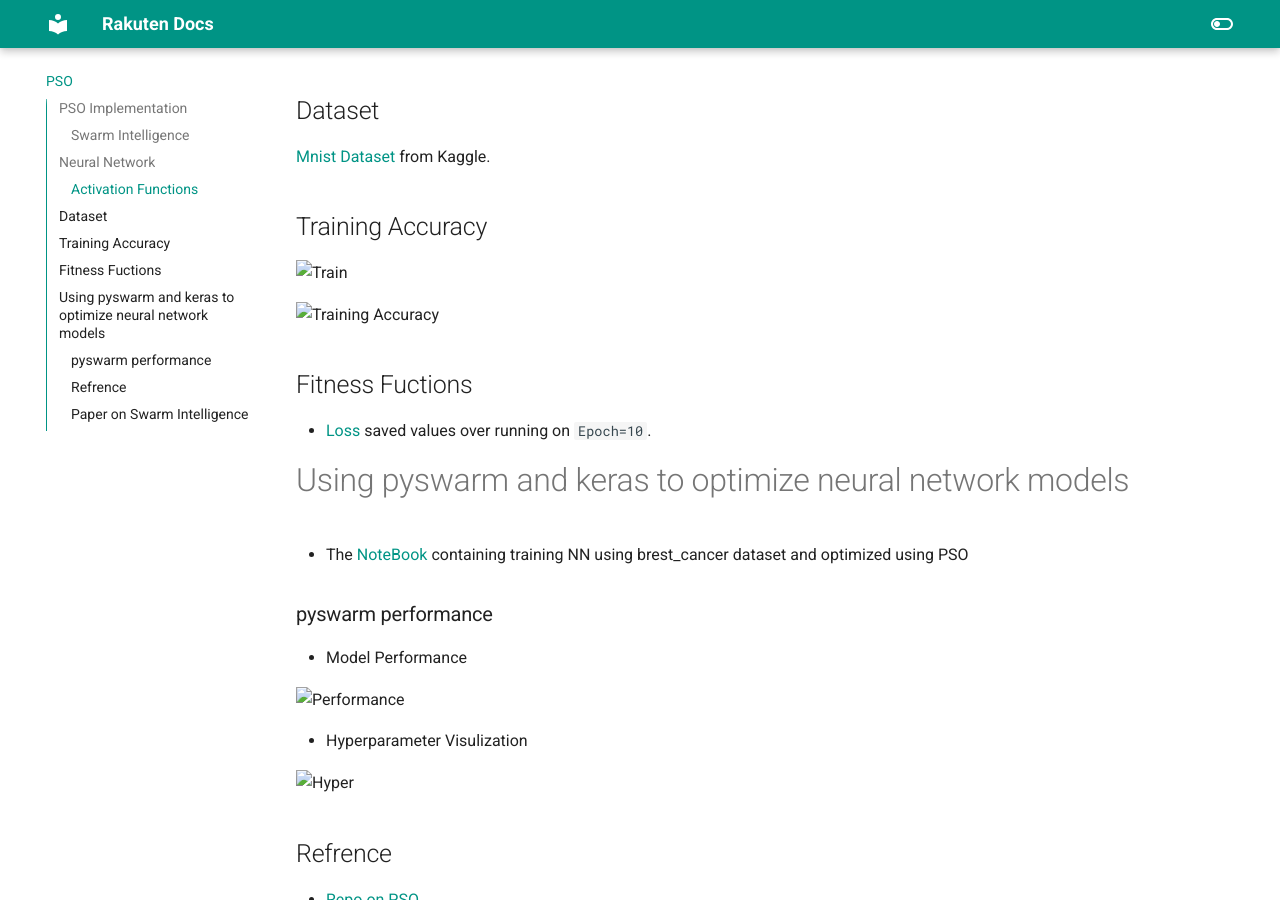
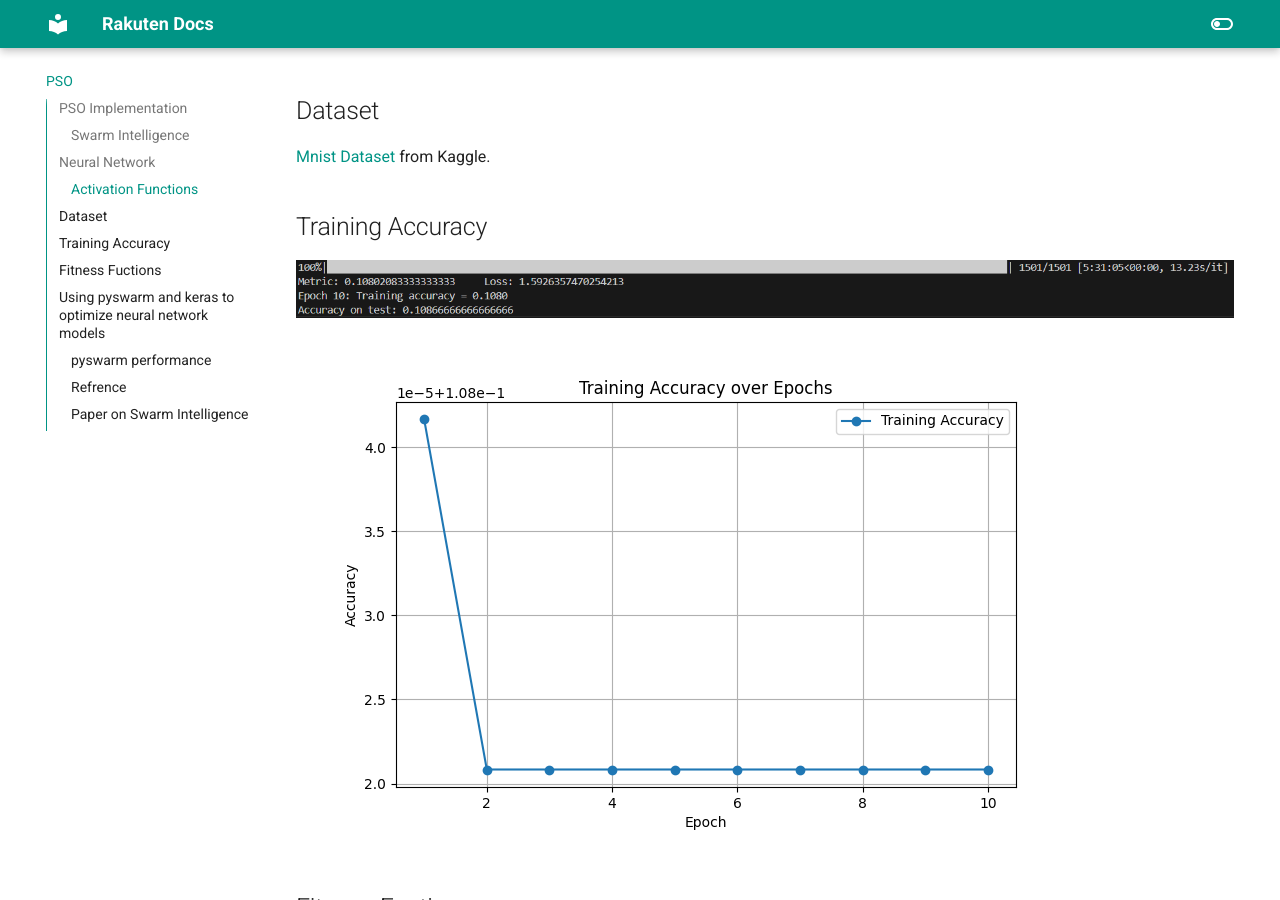
Before and after one commit to iamrajharshit/ProjectRakuten, an MkDocs documentation site: the page built from docs/pso.md, in a window 1280 px wide and 900 px high, scrolled down 4018 px. Built offline with MkDocs 1.6.1 and Material for MkDocs 9.7.7, drawn with Linux system fonts in a browser that asks for light colours.

Commit message:
img pso doc

```diff
--- a/docs/pso.md
+++ b/docs/pso.md
@@ -203,13 +203,13 @@
 
 ## Training Accuracy
 
-![Train](img\pso\on mnist dataset.png)
+![Train](./img/pso/on mnist dataset.png)
 
-![Training Accuracy](img\pso\Figure_2.png)
+![Training Accuracy](./img/pso/Figure_2.png)
 
 ## Fitness Fuctions
 
-- [Loss](PSO\output\loss.csv) saved values over running on `Epoch=10`.
+- [Loss](PSO/output/loss.csv) saved values over running on `Epoch=10`.
 
 # Using pyswarm and keras to optimize neural network models
 - The [NoteBook]() containing training NN using brest_cancer dataset and optimized using PSO
@@ -218,11 +218,11 @@
 
 - Model Performance
 
-![Performance](img\pso\Model Performance Metrics.png)
+![Performance](./img/pso/Model Performance Metrics.png)
 
 - Hyperparameter Visulization
 
-![Hyper](img\pso\Optimal Hyper.png)
+![Hyper](./img/pso/Optimal Hyper.png)
 
 ## Refrence
 - [Repo on PSO](https://github.com/piyush2896/PSO-for-Neural-Nets)
```
